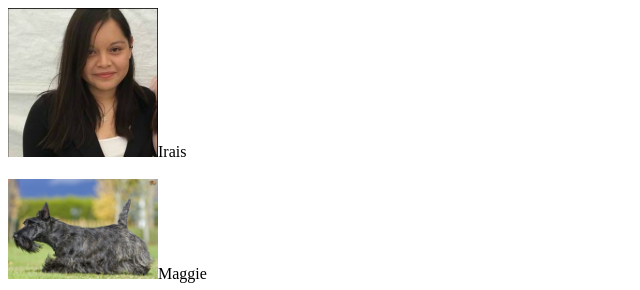
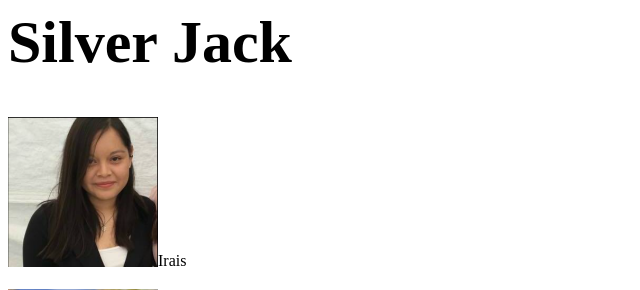
Before and after one commit to zromen5/CST336_Lab3, a PHP site: page / in a window 1280 px wide. Shown: the top 290 px of the page, without its empty margins (0-640 px from the left). Run offline with PHP 8.4, Linux system fonts and the light colour scheme.

Commit message:
Making it look nice

```diff
--- a/index.php
+++ b/index.php
@@ -1,9 +1,15 @@
 <html>
     <head>
+        <meta charset = "utf-8"/>
+        <title>Team Batman: Silver Jack</title>
 
+        <link href ="css/styles.css" rel =" stylesheet" type = "text/css"/>
     </head>
 
     <body>
+        <header>
+            <h1 style="font-size:60px;">Silver Jack</h1>
+        </header>
         <?php
             //echo "<img src =' ./img/cards/clubs/2.png' />";
 
```
Also changed, not shown: css/styles.css (added).
